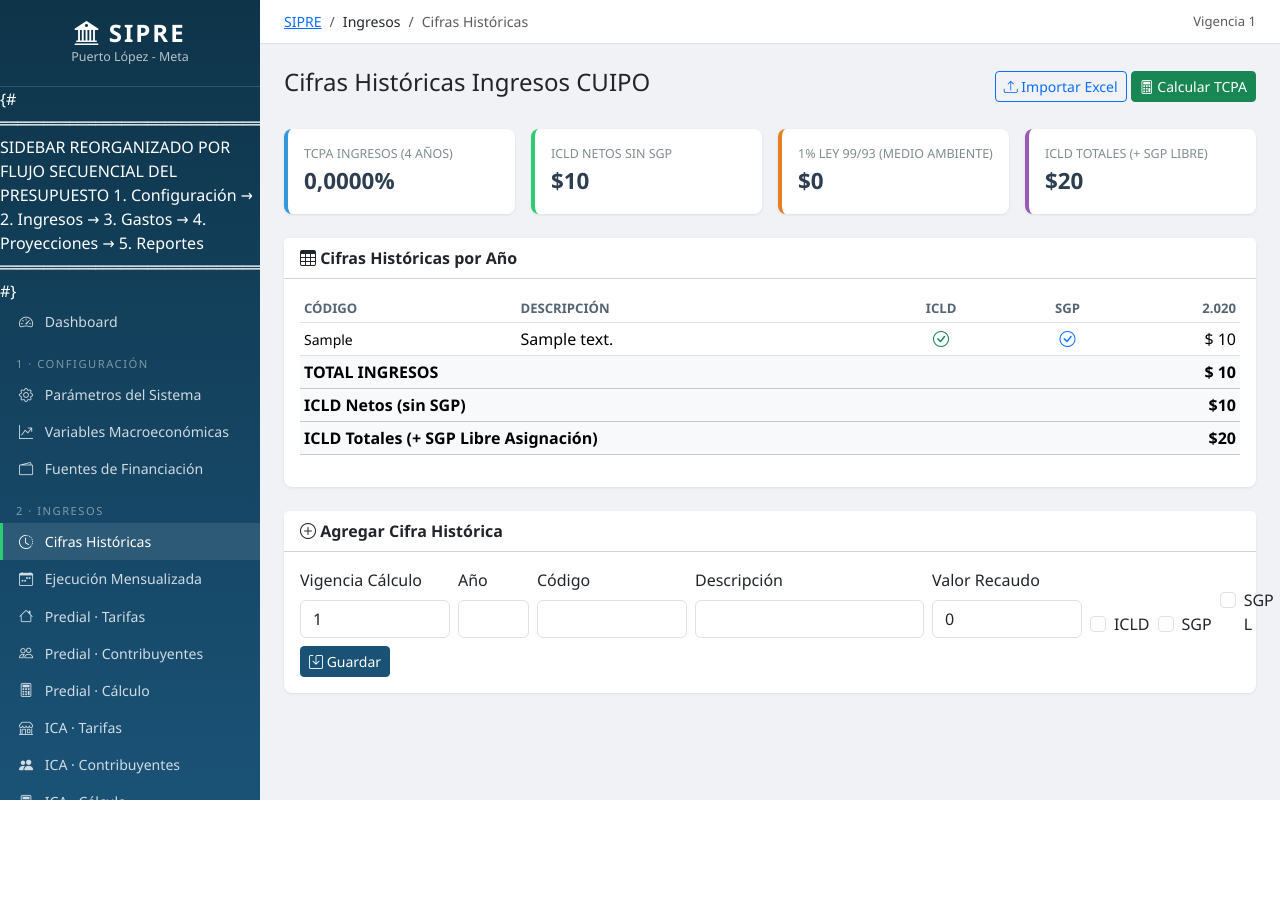
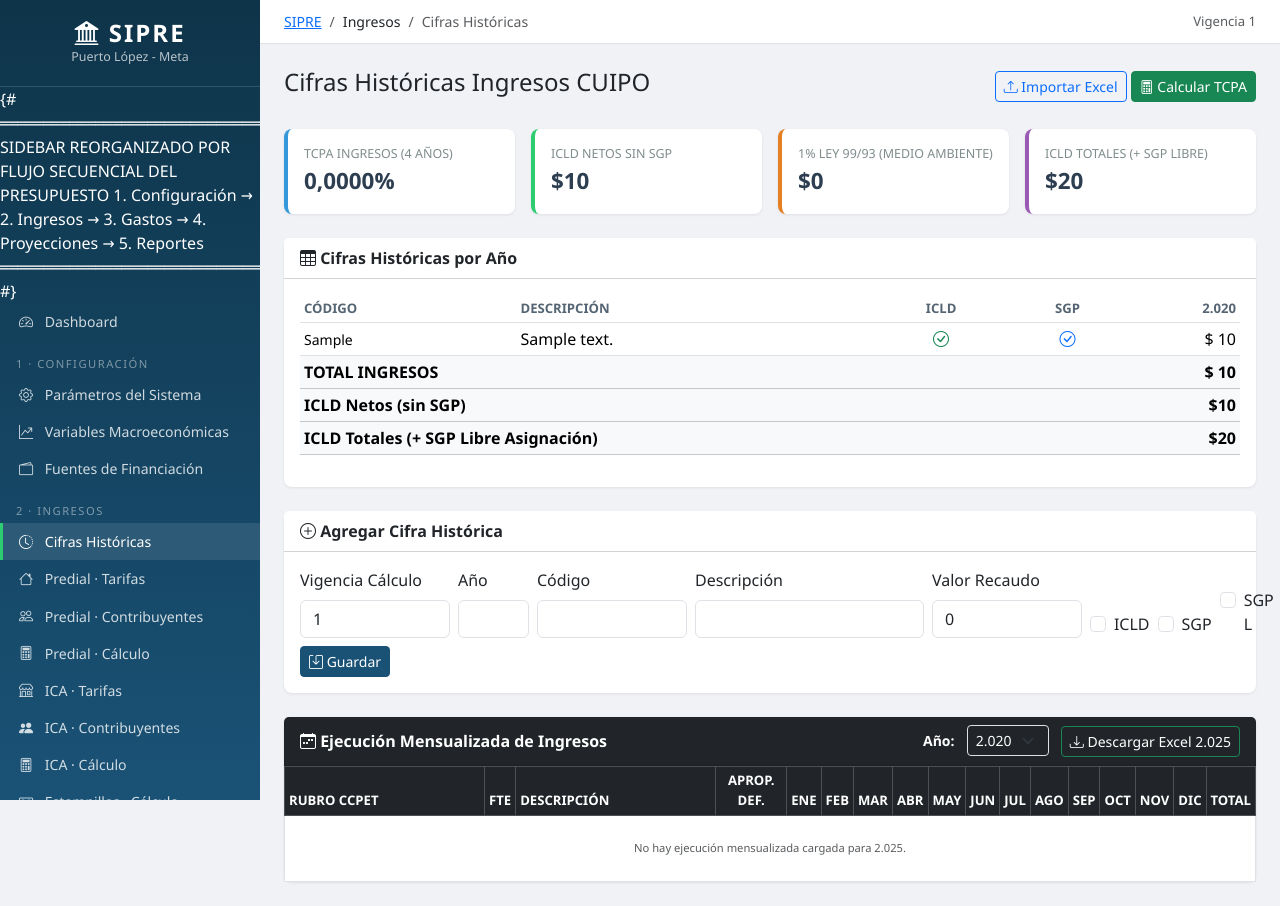
Before and after one commit to Jorgecuenca1/Presupuesto, a Django app: page /ingresos/cifras-historicas/ in a window 1280 px wide. Before the commit the page ends 800 px from the top, so only its background shows below. Run offline with Django 5.2, Linux system fonts and the light colour scheme; a user stored in the database is signed in; tables that the repository leaves empty hold one stand-in row (values such as "Sample post").

Commit message:
Fase 5-7: Cifras Históricas + Descarga + Anexo 1 dinámico
Fase 5 - Cifras Históricas Ingresos:
- Integrada sección 'Ejecución Mensualizada' dentro de Cifras Históricas
- Selector de año (2024/2025)
- Botón 'Descargar Excel' que genera archivo openpyxl con headers y anchos
- 12 columnas mensuales + apropiación + total, listo para consumo

Fase 6 - Sidebar:
- Eliminado link 'Ejecución Mensualizada' (queda accesible dentro de
  Cifras Históricas Ingresos). Simplifica navegación.

Fase 7 - Anexo 1 dinámico:
- Nueva función sincronizar_anexo1_desde_proyecciones() que actualiza
  RubroIngreso.valor_apropiacion desde ProyeccionRubroIngreso.proy_YYYY
  para rubros NO especiales (Predial/ICA/Estampillas/ITO/SGP quedan
  intactos - tienen su propio motor de cálculo).
- Integrada como paso 12 del recalcular_mfmp() cascada:
    1_variables_macro → 2_proy_ingresos → ... → 11_cuadre → 12_anexo1
- Cadena completa: cambio en IPC/mensual → pct_prom → proy_dic_2026 →
  proy_2027..2036 → Anexo 1 (RubroIngreso.valor_apropiacion)

Endpoint nuevo:
- /ingresos/cifras-historicas/descargar-ejecucion/?anio=2025

```diff
--- a/core/mfmp_recalculo.py
+++ b/core/mfmp_recalculo.py
@@ -487,6 +487,48 @@ def recalcular_cuadre_por_fuente():
     return cambios
 
 
+def sincronizar_anexo1_desde_proyecciones(vigencia=2027):
+    """Actualiza RubroIngreso.valor_apropiacion (Anexo 1) usando las
+    proyecciones dinámicas de ProyeccionRubroIngreso.proy_YYYY para
+    los rubros NO calculados por otro método (predial, ICA, ITO,
+    estampillas, SGP).
+
+    Los rubros excluidos mantienen sus valores calculados por su motor
+    específico (calcular_predial, calcular_ica, etc.).
+    """
+    from ingresos.models import RubroIngreso
+    from .models import ProyeccionRubroIngreso
+    PREFIJOS_EXCLUIDOS = (
+        '1.1.01.01.200',  # Predial
+        '1.1.01.02.200',  # ICA
+        '1.1.01.02.300',  # Estampillas
+        '1.1.01.02.214',  # ITO / Oleoductos
+        '1.1.02.06',      # SGP
+    )
+    campo_proy = f'proy_{vigencia}'
+    cambios = 0
+    for pri in ProyeccionRubroIngreso.objects.all():
+        # No aplicar a rubros con métodos especiales
+        if any(pri.codigo_ccpet.startswith('03.' + p) or pri.codigo_ccpet.startswith(p)
+               for p in PREFIJOS_EXCLUIDOS):
+            continue
+        valor = getattr(pri, campo_proy, None)
+        if valor is None or valor <= 0:
+            continue
+        # Buscar rubro correspondiente en RubroIngreso (usa código sin prefijo 03.)
+        codigo_local = pri.codigo_ccpet[3:] if pri.codigo_ccpet.startswith('03.') else pri.codigo_ccpet
+        r = RubroIngreso.objects.filter(
+            vigencia=vigencia, codigo=codigo_local, es_titulo=False
+        ).first()
+        if not r:
+            continue
+        if abs(r.valor_apropiacion - valor) > Decimal('1'):
+            r.valor_apropiacion = valor
+            r.save(update_fields=['valor_apropiacion'])
+            cambios += 1
+    return cambios
+
+
 def recalcular_pct_prom_y_dic_desde_ejecucion(mes_corte=6):
     """Actualiza pct_prom_historico y proyeccion_dic_2026 usando la ejecución
     mensualizada 2024+2025 cargada.
@@ -564,4 +606,7 @@ def recalcular_mfmp(vigencia=2027):
     resumen['9_poai_dependencias'] = recalcular_poai_dependencias_dinamico()
     resumen['10_techos'] = recalcular_techos_inversion_dinamico(vigencia)
     resumen['11_cuadre'] = recalcular_cuadre_por_fuente()
+    # NUEVO paso 12: sincronizar Anexo 1 (RubroIngreso) con proyecciones
+    # para rubros NO especiales (Predial/ICA/ITO/Estampillas/SGP se calculan solos)
+    resumen['12_anexo1'] = sincronizar_anexo1_desde_proyecciones(vigencia)
     return resumen
--- a/ingresos/urls.py
+++ b/ingresos/urls.py
@@ -59,4 +59,5 @@ urlpatterns = [
     path('cifras-historicas/<int:pk>/eliminar/', views.cifra_historica_ingreso_eliminar, name='cifra_historica_ingreso_eliminar'),
     path('cifras-historicas/importar/', views.importar_cifras_historicas_ingresos, name='importar_cifras_historicas_ingresos'),
     path('cifras-historicas/calcular-tcpa/', views.calcular_tcpa_ingresos, name='calcular_tcpa_ingresos'),
+    path('cifras-historicas/descargar-ejecucion/', views.descargar_ejecucion_mensual, name='descargar_ejecucion_mensual'),
 ]
--- a/ingresos/views.py
+++ b/ingresos/views.py
@@ -937,6 +937,13 @@ def cifras_historicas_ingresos(request):
 
     form = CifraHistoricaIngresoForm(initial={'vigencia_calculo': vigencia})
 
+    # Ejecución mensualizada (integrada aquí, viene de EjecucionMensualIngreso)
+    from core.models import EjecucionMensualIngreso
+    anio_ejec = int(request.GET.get('anio_ejec', 2025))
+    ejecucion_mensual = list(EjecucionMensualIngreso.objects.filter(anio=anio_ejec)
+                              .order_by('codigo_ccpet', 'codigo_fuente'))
+    anios_ejec = list(EjecucionMensualIngreso.objects.values_list('anio', flat=True).distinct().order_by('anio'))
+
     return render(request, 'ingresos/cifras_historicas.html', {
         'cifras': cifras,
         'anios': anios,
@@ -948,6 +955,9 @@ def cifras_historicas_ingresos(request):
         'tcpa': tcpa,
         'tcpa_icld': tcpa_icld,
         'icld_netos_sin_sgp': icld_netos_sin_sgp,
+        'ejecucion_mensual': ejecucion_mensual,
+        'anio_ejec': anio_ejec,
+        'anios_ejec': anios_ejec,
         'valor_medio_ambiente': valor_medio_ambiente,
         'icld_totales': icld_totales,
         'vigencia': vigencia,
@@ -1071,3 +1081,42 @@ def calcular_tcpa_ingresos(request):
     else:
         messages.error(request, 'No hay parámetros configurados para la vigencia')
     return redirect('cifras_historicas_ingresos')
+
+
+@login_required
+def descargar_ejecucion_mensual(request):
+    """Descarga en Excel la ejecución mensualizada del año solicitado."""
+    from core.models import EjecucionMensualIngreso
+    import openpyxl
+    from openpyxl.styles import Font, PatternFill, Alignment
+    from django.http import HttpResponse
+    anio = int(request.GET.get('anio', 2025))
+    wb = openpyxl.Workbook()
+    ws = wb.active
+    ws.title = f'Ejecución {anio}'
+    headers = ['Rubro CCPET', 'Fuente', 'Descripción', 'Aprop. Definitiva',
+               'Ene', 'Feb', 'Mar', 'Abr', 'May', 'Jun',
+               'Jul', 'Ago', 'Sep', 'Oct', 'Nov', 'Dic', 'Total']
+    ws.append(headers)
+    hdr_font = Font(bold=True, color='FFFFFF')
+    hdr_fill = PatternFill('solid', fgColor='212529')
+    for c in ws[1]:
+        c.font = hdr_font; c.fill = hdr_fill; c.alignment = Alignment(horizontal='center')
+
+    for e in EjecucionMensualIngreso.objects.filter(anio=anio).order_by('codigo_ccpet', 'codigo_fuente'):
+        ws.append([
+            e.codigo_ccpet, e.codigo_fuente, e.descripcion,
+            float(e.apropiacion_definitiva),
+            float(e.ene), float(e.feb), float(e.mar), float(e.abr),
+            float(e.may), float(e.jun), float(e.jul), float(e.ago),
+            float(e.sep), float(e.oct), float(e.nov), float(e.dic),
+            float(e.total),
+        ])
+    # Anchos
+    for col_idx, w in enumerate([22, 8, 40, 18, 15, 15, 15, 15, 15, 15, 15, 15, 15, 15, 15, 15, 18], 1):
+        ws.column_dimensions[openpyxl.utils.get_column_letter(col_idx)].width = w
+
+    resp = HttpResponse(content_type='application/vnd.openxmlformats-officedocument.spreadsheetml.sheet')
+    resp['Content-Disposition'] = f'attachment; filename="Ejecucion_Mensualizada_{anio}.xlsx"'
+    wb.save(resp)
+    return resp
--- a/templates/base.html
+++ b/templates/base.html
@@ -112,9 +112,6 @@
         <div class="nav-section">2 · Ingresos</div>
         <a href="{% url 'cifras_historicas_ingresos' %}" class="nav-link {% if request.resolver_match.url_name == 'cifras_historicas_ingresos' %}active{% endif %}">
             <i class="bi bi-clock-history"></i> Cifras Históricas
-        </a>
-        <a href="{% url 'ejecucion_mensual' %}" class="nav-link {% if request.resolver_match.url_name == 'ejecucion_mensual' %}active{% endif %}">
-            <i class="bi bi-calendar-week"></i> Ejecución Mensualizada
         </a>
         <a href="{% url 'tarifas_predial' %}" class="nav-link {% if request.resolver_match.url_name == 'tarifas_predial' %}active{% endif %}">
             <i class="bi bi-house"></i> Predial · Tarifas
--- a/templates/ingresos/cifras_historicas.html
+++ b/templates/ingresos/cifras_historicas.html
@@ -152,4 +152,62 @@
         </form>
     </div>
 </div>
+
+{# ═══ Ejecución Mensualizada (integrada aquí) ═════════════════════════ #}
+<div class="card mt-4">
+    <div class="card-header bg-dark text-white d-flex justify-content-between align-items-center">
+        <span><i class="bi bi-calendar-week"></i> Ejecución Mensualizada de Ingresos</span>
+        <div>
+            <form method="get" class="d-inline">
+                <label class="me-2 small text-white">Año:</label>
+                <select name="anio_ejec" class="form-select form-select-sm d-inline-block w-auto" onchange="this.form.submit()">
+                    {% for a in anios_ejec %}<option value="{{ a }}" {% if a == anio_ejec %}selected{% endif %}>{{ a }}</option>{% endfor %}
+                </select>
+            </form>
+            <a href="{% url 'descargar_ejecucion_mensual' %}?anio={{ anio_ejec }}" class="btn btn-success btn-sm ms-2">
+                <i class="bi bi-download"></i> Descargar Excel {{ anio_ejec }}
+            </a>
+        </div>
+    </div>
+    <div class="card-body p-0 table-responsive" style="max-height:60vh;">
+        <table class="table table-sm table-bordered table-hover mb-0" style="font-size:.7rem;">
+            <thead class="table-dark text-center sticky-top">
+                <tr>
+                    <th style="min-width:200px;text-align:left;">Rubro CCPET</th>
+                    <th>Fte</th>
+                    <th style="min-width:200px;text-align:left;">Descripción</th>
+                    <th>Aprop. Def.</th>
+                    <th>Ene</th><th>Feb</th><th>Mar</th><th>Abr</th><th>May</th><th>Jun</th>
+                    <th>Jul</th><th>Ago</th><th>Sep</th><th>Oct</th><th>Nov</th><th>Dic</th>
+                    <th>Total</th>
+                </tr>
+            </thead>
+            <tbody>
+                {% for e in ejecucion_mensual %}
+                <tr>
+                    <td><code>{{ e.codigo_ccpet }}</code></td>
+                    <td class="text-center">{{ e.codigo_fuente }}</td>
+                    <td class="small">{{ e.descripcion|truncatechars:40 }}</td>
+                    <td class="text-end">${{ e.apropiacion_definitiva|floatformat:0|intcomma }}</td>
+                    <td class="text-end">${{ e.ene|floatformat:0|intcomma }}</td>
+                    <td class="text-end">${{ e.feb|floatformat:0|intcomma }}</td>
+                    <td class="text-end">${{ e.mar|floatformat:0|intcomma }}</td>
+                    <td class="text-end">${{ e.abr|floatformat:0|intcomma }}</td>
+                    <td class="text-end">${{ e.may|floatformat:0|intcomma }}</td>
+                    <td class="text-end table-warning">${{ e.jun|floatformat:0|intcomma }}</td>
+                    <td class="text-end">${{ e.jul|floatformat:0|intcomma }}</td>
+                    <td class="text-end">${{ e.ago|floatformat:0|intcomma }}</td>
+                    <td class="text-end">${{ e.sep|floatformat:0|intcomma }}</td>
+                    <td class="text-end">${{ e.oct|floatformat:0|intcomma }}</td>
+                    <td class="text-end">${{ e.nov|floatformat:0|intcomma }}</td>
+                    <td class="text-end">${{ e.dic|floatformat:0|intcomma }}</td>
+                    <td class="text-end fw-bold table-info">${{ e.total|floatformat:0|intcomma }}</td>
+                </tr>
+                {% empty %}
+                <tr><td colspan="17" class="text-center text-muted py-4">No hay ejecución mensualizada cargada para {{ anio_ejec }}.</td></tr>
+                {% endfor %}
+            </tbody>
+        </table>
+    </div>
+</div>
 {% endblock %}
```
